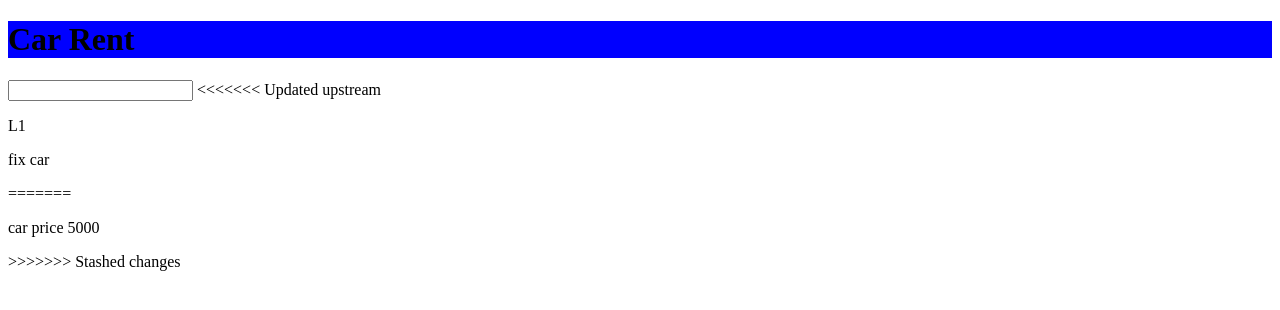
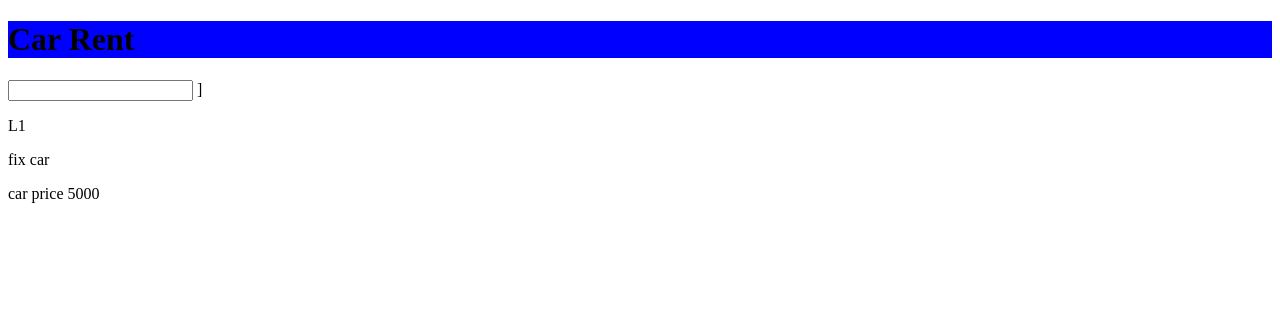
Before and after one commit to OmarAcco/Cars, a plain HTML site: page index.html in a window 1280 px wide. Drawn offline with Linux system fonts and the light colour scheme.

Commit message:
--- branch ---

```diff
--- a/index.html
+++ b/index.html
@@ -10,15 +10,13 @@
 
     <input type="text">
 
-<<<<<<< Updated upstream
+]
     <p> L1 </p>
 
     <p> fix car </p>
-
-=======
     <p> car price 5000 </p>
 
->>>>>>> Stashed changes
+
     <script src="./js/main.js"></script>
   </body>
 </html>
```
